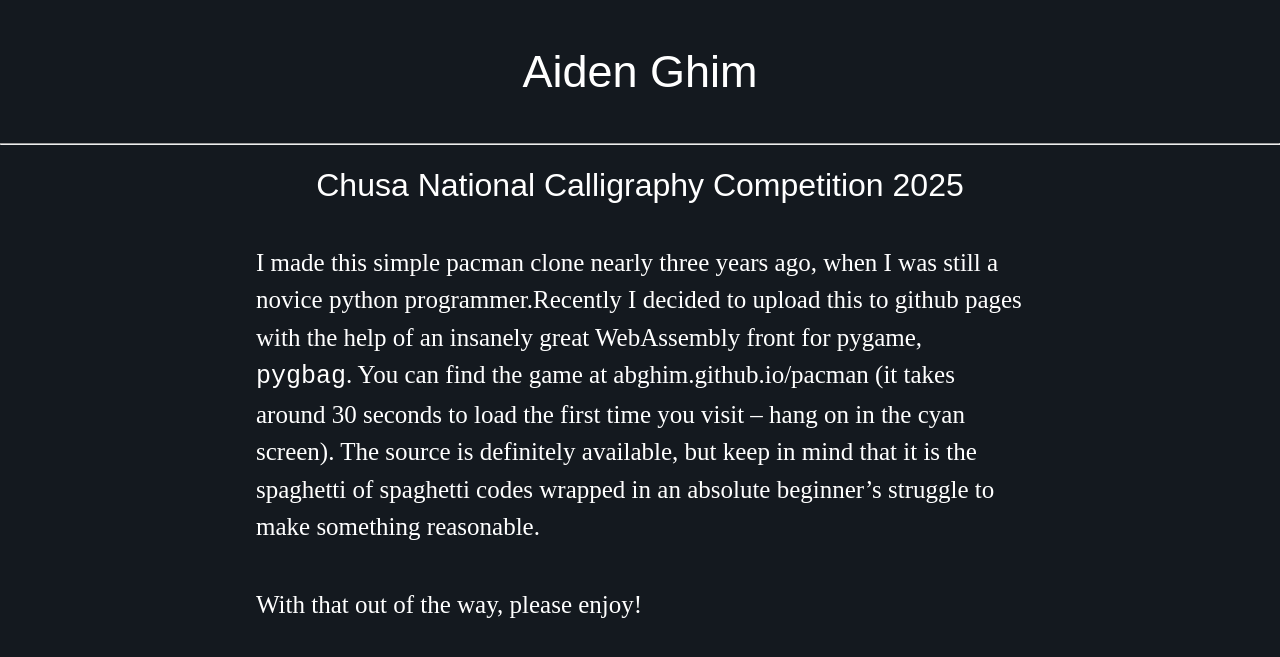
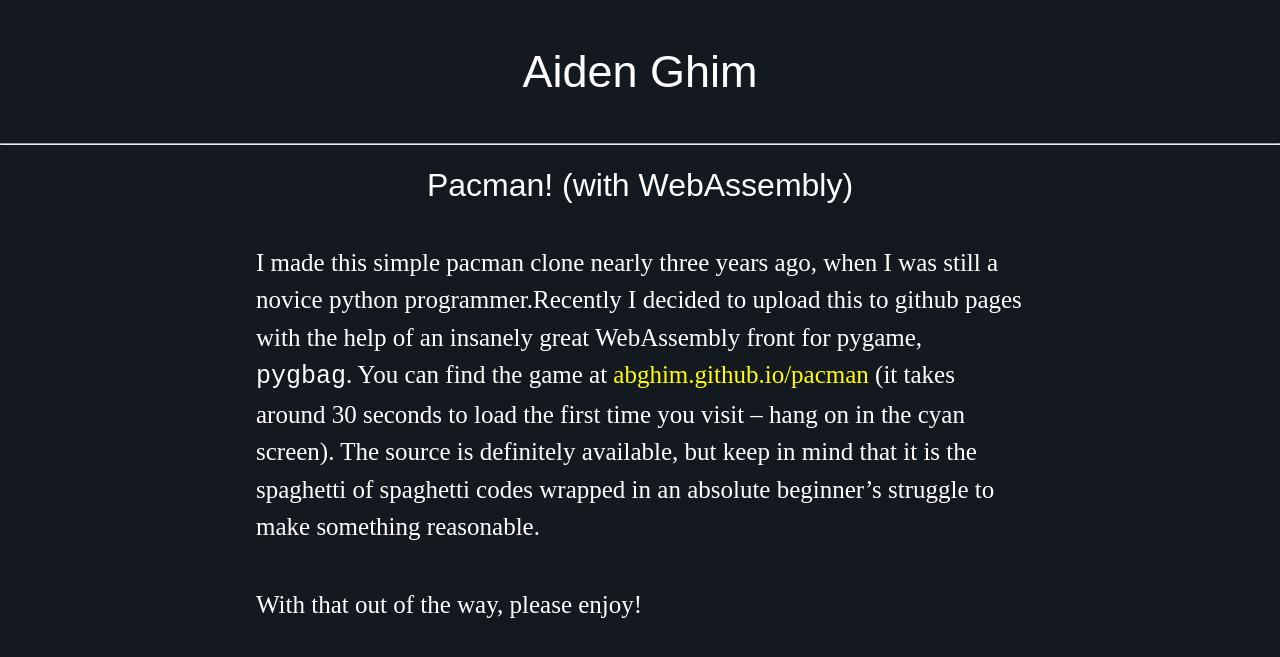
Before and after one commit to abghim/abghim.github.io, a Jekyll site: the page built from _posts/2025-10-19-pacman.md, in a window 1280 px wide. Shown: the top 657 px of the page. Built offline with Jekyll 4.4.1, drawn with Linux system fonts in a browser that asks for light colours; some web fonts are replaced.

Commit message:
Update style

```diff
--- a/_posts/2025-10-19-pacman.md
+++ b/_posts/2025-10-19-pacman.md
@@ -1,8 +1,8 @@
 ---
 layout: post
-title: "Chusa National Calligraphy Competition 2025"
+title: "Pacman! (with WebAssembly)"
 excerpt_separator: "<!--more-->"
 ---
-I made this simple pacman clone nearly three years ago, when I was still a novice python programmer.<!--more-->Recently I decided to upload this to github pages with the help of an insanely great WebAssembly front for pygame, `pygbag`. You can find the game at <a href="https://abghim.github.io/pacman">abghim.github.io/pacman</a> (it takes around 30 seconds to load the first time you visit -- hang on in the cyan screen). The source is definitely available, but keep in mind that it is the spaghetti of spaghetti codes wrapped in an absolute beginner's struggle to make something reasonable.
+I made this simple pacman clone nearly three years ago, when I was still a novice python programmer.<!--more-->Recently I decided to upload this to github pages with the help of an insanely great WebAssembly front for pygame, `pygbag`. You can find the game at <a style="color:yellow;" href="https://abghim.github.io/pacman">abghim.github.io/pacman</a> (it takes around 30 seconds to load the first time you visit -- hang on in the cyan screen). The source is definitely available, but keep in mind that it is the spaghetti of spaghetti codes wrapped in an absolute beginner's struggle to make something reasonable.
 
 With that out of the way, please enjoy!
--- a/assets/stylesheets/homepage.css
+++ b/assets/stylesheets/homepage.css
@@ -53,6 +53,7 @@ body {
 li.postcard {
 	margin: 1px;
 	padding: 1px;
+	width: 80%;
 }
 
 #intro {
```
